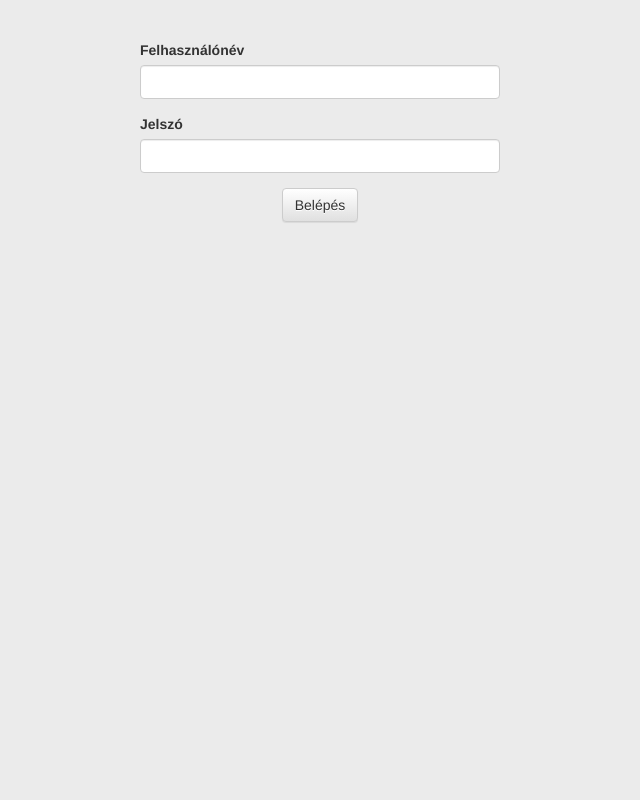
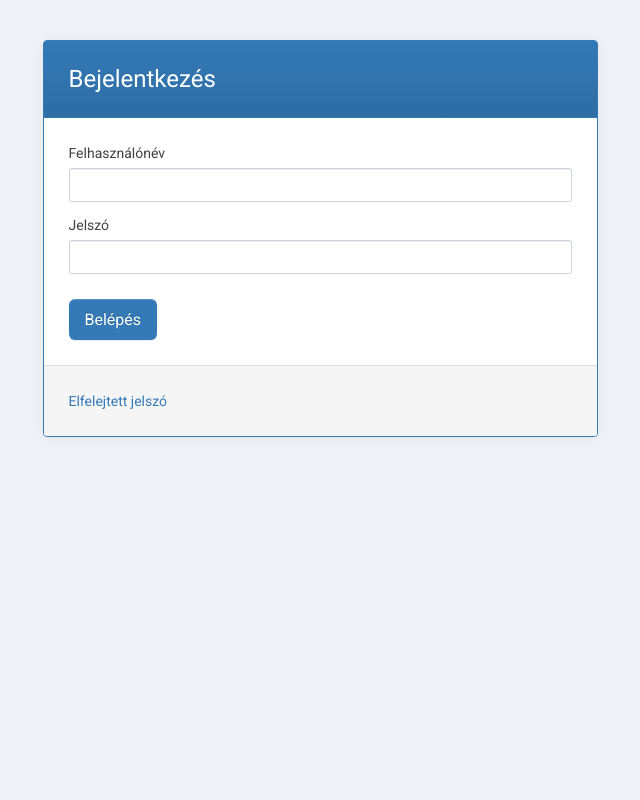
Before and after one commit to Retekk/jarat, a CodeIgniter app: page /jarat/ in a window 1280 px wide. Shown: the whole page, without its empty margins (320-960 px from the left). Run offline with CodeIgniter, Linux system fonts and the light colour scheme.

Commit message:
form, panel elemek kinézet; roboto betűtípus

```diff
--- a/application/views/login_form.php
+++ b/application/views/login_form.php
@@ -1,7 +1,13 @@
 <div class="container loginform">
   <div class="row">
-    <div class="col-md-4 col-md-offset-4">
+    <div class="col-md-6 col-md-offset-3">
+	  <div class="panel panel-primary">
+		<div class="panel-heading">
+			<h3>Bejelentkezés</h3>
+		</div>
+		<div class="panel-body">
 			<form action="login" method="POST">
+				<fieldset>
 					<div class="form-group">
 					  <label>Felhasználónév</label>
 					  <input type="text" class="form-control" name="username">
@@ -10,10 +16,16 @@
 					  <label>Jelszó</label>
 					  <input type="password" class="form-control" name="password">
 					</div>
-        <div class="text-center">
-         <button type="submit" class="btn btn-default">Belépés</button>
+				</fieldset>
+				<div>
+				 <button class="btn btn-primary btn-lg" type="submit" class="btn btn-default">Belépés</button>
 				</div>
 			</form>
 		</div>
+		<div class="panel-footer">
+			<a href="#">Elfelejtett jelszó</a>
 		</div>
 	  </div>
+    </div>
+  </div>
+</div>
--- a/application/views/templates/head.php
+++ b/application/views/templates/head.php
@@ -4,6 +4,7 @@
     <link href="<?php echo base_url(); ?>assets/css/bootstrap-theme.min.css" rel="stylesheet" />
     <link href="<?php echo base_url(); ?>assets/css/style.css" rel="stylesheet" />
     <link href="<?php echo base_url(); ?>assets/font-awesome/css/font-awesome.min.css">
+	<link href="https://fonts.googleapis.com/css?family=Roboto:400,700" rel="stylesheet">
     <link rel="icon" href="<?php echo base_url(); ?>assets/imgs/favicon.png" type="image/x-icon" />
   </head>
   <body>
--- a/assets/css/style.css
+++ b/assets/css/style.css
@@ -1,6 +1,64 @@
 body {
-  background-color: #EBEBEB;
+  background-color: #f2f3f8;
 }
+
+h1,h2,h3,h4,h5,h6,p,label,a,input,button{
+	font-family: 'Roboto', sans-serif;
+}
+
+label{
+	color: #3f4047;
+	font-weight: 400;
+}
+
+fieldset{
+	margin-bottom: 12.5px;
+}
+
 .loginform {
   margin-top: 40px;
 }
+
+.loginform form{
+	margin-bottom: 0px;
+}
+
+.loginform .panel{
+	background-color: #ffffff;
+	box-shadow: 0px 1px 15px 1px rgba(69, 65, 78, 0.08);
+}
+
+.panel-heading, .panel-body, .panel-footer{
+	padding: 25px;
+}
+
+.panel-heading h3{
+	margin:0;
+}
+
+.form-group{
+	margin-bottom: 12.5px;
+}
+
+.form-control{
+	border: 1px solid #ced4da;
+	border-radius: 0.25rem;
+	/*transition: border-color 0.15s ease-in-out, box-shadow 0.15s ease-in-out;*/
+}
+
+.form-control:focus{
+	box-shadow: none;
+}
+
+.btn{
+	transition: color 0.15s ease-in-out, background-color 0.15s ease-in-out, border-color 0.15s ease-in-out, box-shadow 0.15s ease-in-out;
+}
+
+.btn-lg{
+	font-size: 16px;
+}
+
+.btn-primary{
+	border: none;
+	background-image: none;
+}
```
Also changed, not shown: 1 other file. Lines whose indentation alone changed are shown as unchanged.
